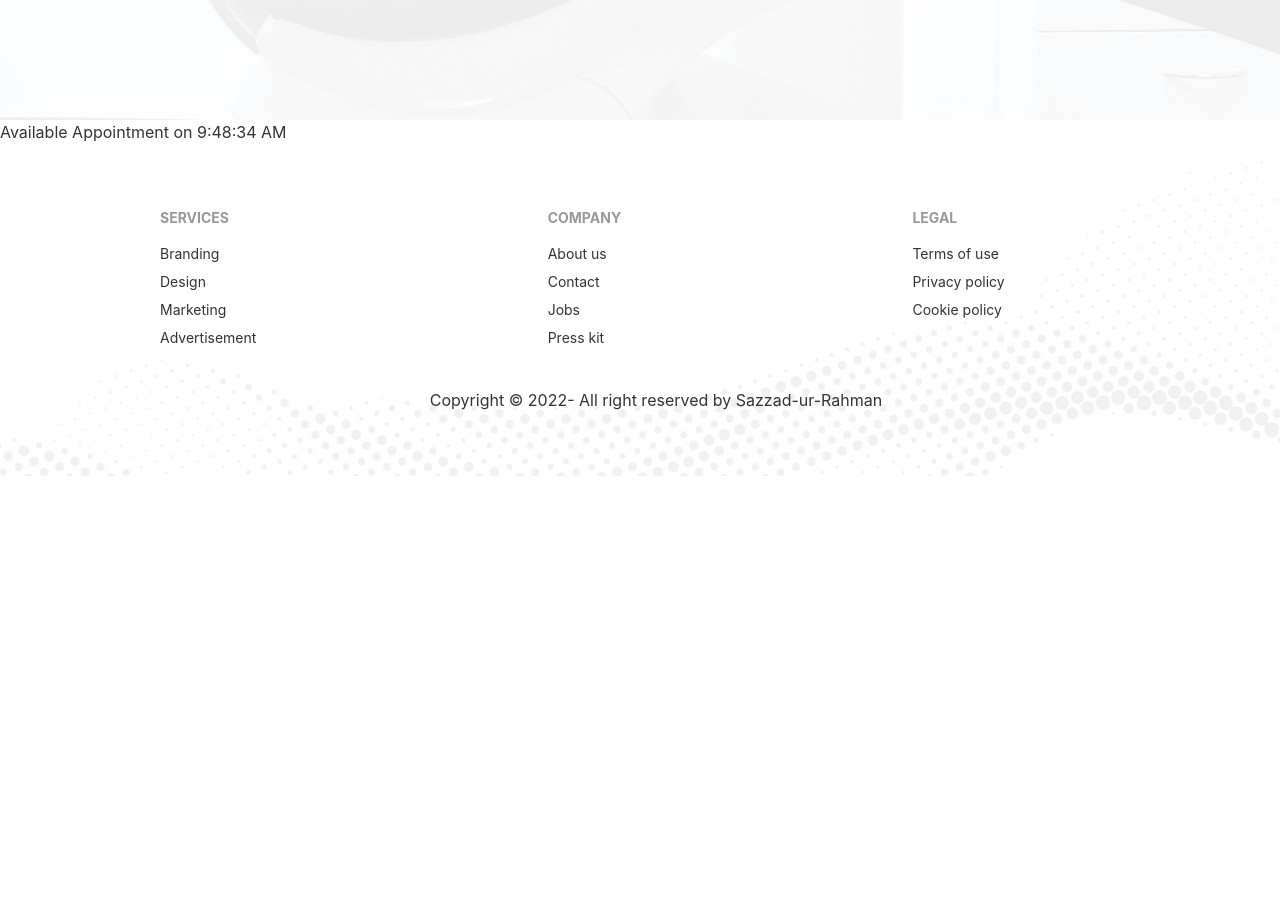
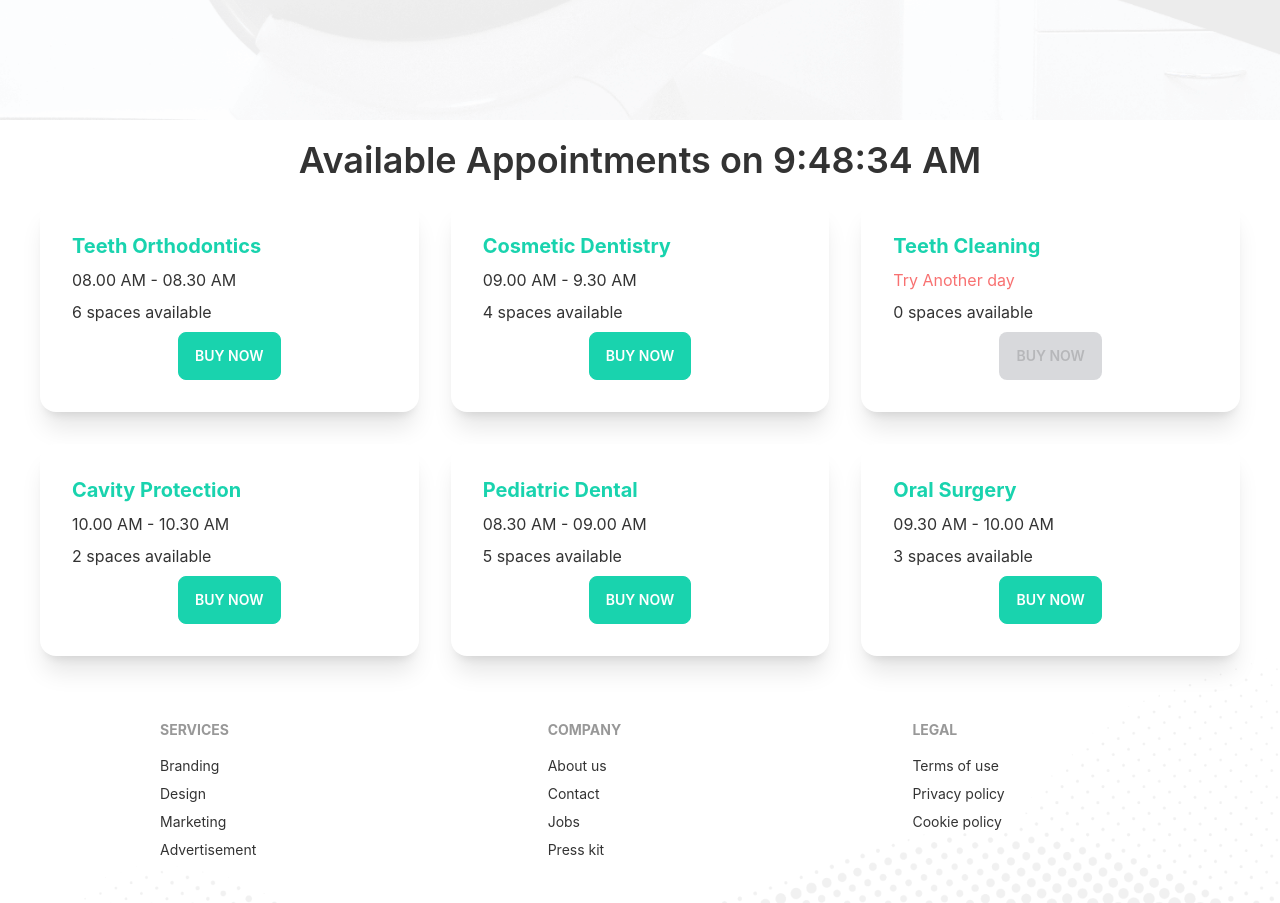
Before and after one commit to sazzad22/n71-doctors-portal-client, a React (Create React App) app: page /appointment in a window 1280 px wide. Shown: the part 920-1823 px from the top of the page. Before the commit the page ends 1396 px from the top, so only its background shows below. Built offline with nearby package versions, Linux system fonts and the light colour scheme.

Commit message:
Appointment slots

```diff
--- a/src/Pages/Appointment/AvailableAppointment.js
+++ b/src/Pages/Appointment/AvailableAppointment.js
@@ -1,13 +1,24 @@
-import React from 'react';
-import { format } from 'date-fns';
+import React, { useEffect, useState } from "react";
+import { format } from "date-fns";
+import Service from "./Service";
 
-const AvailableAppointment = ({date}) => {
-    return (
-        <div>
-            <h4>Available Appointment on {format(date, 'pp')}</h4>
-            <div></div>
-        </div>
-    );
+const AvailableAppointment = ({ date }) => {
+  const [services, setServices] = useState([]);
+  useEffect(() => {
+    fetch("services.json")
+      .then((res) => res.json())
+      .then((data) => setServices(data));
+  }, []);
+  return (
+    <div>
+      <h4 className="text-4xl font-semibold my-5 text-center" >Available Appointments on {format(date, "pp")}</h4>
+      <div className="grid grid-cols-1 md:grid-cols-2 lg:grid-cols-3 gap-8 lg:mx-10 ">
+        {services.map((service) => (
+          <Service key={service._id} service={service}></Service>
+        ))}
+      </div>
+    </div>
+  );
 };
 
 export default AvailableAppointment;
--- /dev/null
+++ b/src/Pages/Appointment/Service.js
@@ -0,0 +1,22 @@
+import React from "react";
+
+const Service = ({ service }) => {
+    const { name, slots } = service;
+
+  return (
+    <div class="card lg:max-w-md bg-base-100 shadow-xl hover:scale-105 transition ease-in-out duration-500">
+      <div class="card-body">
+              <h2 class="card-title text-xl font-bold text-secondary">{name}</h2>
+              <p>{
+                  slots.length > 0 ? <span>{slots[0]}</span> : <span className="text-red-400">Try Another day</span>
+              }</p>
+              <p>{slots.length} spaces available</p>
+        <div class="card-actions justify-center">
+          <button disabled={slots.length===0} class="btn btn-secondary font-semibold text-white hover:scale-105 transition ease-in-out duration-500">Buy Now</button>
+        </div>
+      </div>
+    </div>
+  );
+};
+
+export default Service;
```
